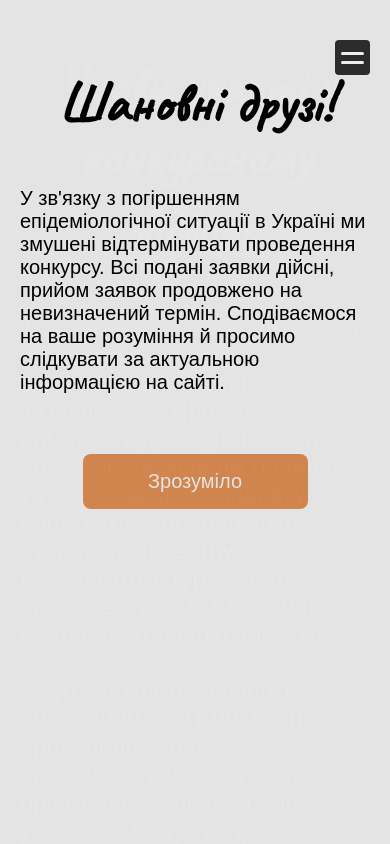
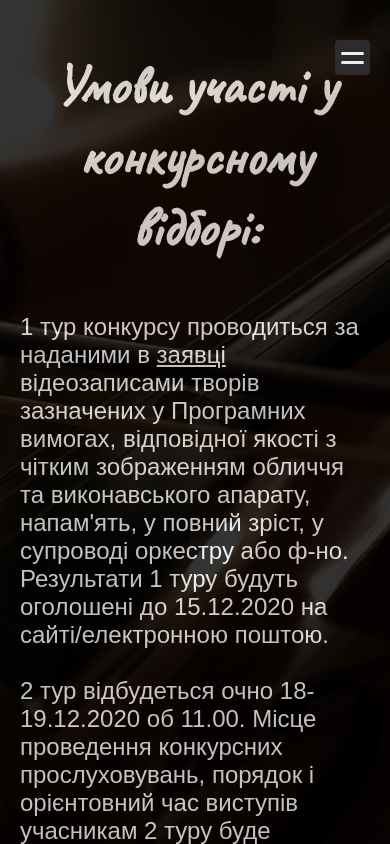
Before and after one commit to dan3si/ifo, a React (Create React App) app: page /competition in a window 390 px wide. Shown: the top 844 px of the page. Built offline with nearby package versions, Linux system fonts and the light colour scheme; the HTML template or start-up script is replaced by a standard one.

Commit message:
translated all texts

```diff
--- a/src/components/CompetitionRequirementsModule/StopCompetitionPopup/StopCompetitionPopup.module.scss
+++ /dev/null
@@ -1,75 +0,0 @@
-@import '../../../utils.scss';
-
-.darker {
-  position: fixed;
-  @extend %darker;
-  background: #000;
-  opacity: 0;
-  transition: 1s;
-}
-
-.darkerIsVisible {
-  opacity: 0.7;
-}
-
-.popup {
-  position: fixed;
-  top: -100%;
-  left: 50%;
-  background: $c-white;
-  opacity: 0.96;
-  transform: translate(-50%);
-  max-width: 600px;
-  width: 100%;
-  padding: 20px;
-  z-index: 1;
-  transition: 1s;
-  border-radius: 4px;
-}
-
-.popupIsVisible {
-  top: 30%;
-}
-
-.heading {
-  @extend %heading;
-  text-align: center;
-}
-
-.text {
-  font-size: 20px;
-  margin-top: 48px;
-}
-
-.close {
-  display: block;
-  margin: 60px auto 0;
-  height: 55px;
-  width: 225px;
-  border-radius: 8px;
-  border: none;
-  background: $c-orange;
-  cursor: pointer;
-  color: $c-white;
-  transition: 0.3s;
-  font-size: 20px;
-
-  &:hover {
-    transform: scale(1.05);
-  }
-}
-
-@media (max-width: 600px) {
-  .popup {
-    border-radius: 0;
-  }
-
-  .popupIsVisible {
-    top: 0;
-    height: 100%;
-  }
-
-  .heading {
-    margin-top: 48px;
-  }
-}
--- a/src/components/CompetitionRequirementsModule/StopCompetitionPopup/StopCompetitionPopup.tsx
+++ /dev/null
@@ -1,44 +0,0 @@
-import React, { useEffect, useState, useContext } from 'react';
-import styles from './StopCompetitionPopup.module.scss';
-import { CSSTransition } from 'react-transition-group';
-import cn from 'classnames';
-import { LangContext } from 'global/LangContext';
-
-export const StopCompetitionPopup = () => {
-  const [componentIsVisible, setComponentIsVisible] = useState(true);
-  const [popupIsVisible, setPopupIsVisible] = useState(false);
-  const [darkerIsVisible, setDarkerIsVisible] = useState(false);
-
-  useEffect(() => {
-    setPopupIsVisible(true);
-    setDarkerIsVisible(true);
-  }, []);
-
-  const { t } = useContext(LangContext);
-
-  if (!componentIsVisible) return null;
-
-  return (
-    <>
-      <div className={cn(styles.darker, { [styles.darkerIsVisible]: darkerIsVisible })} />
-      <div className={cn(styles.popup, { [styles.popupIsVisible]: popupIsVisible })}>
-        <h2 className={styles.heading}>{t('stopCompetitionPopup_heading')}</h2>
-
-        <p className={styles.text}>{t('stopCompetitionPopup_text')}</p>
-
-        <button
-          className={styles.close}
-          onClick={() => {
-            setPopupIsVisible(false);
-            setDarkerIsVisible(false);
-            setTimeout(() => {
-              setComponentIsVisible(false);
-            }, 1000);
-          }}
-        >
-          {t('stopCompetitionPopup_button_text')}
-        </button>
-      </div>
-    </>
-  );
-}
--- a/src/components/CompetitionRequirementsModule/StopCompetitionPopup/index.ts
+++ /dev/null
@@ -1 +0,0 @@
-export * from './StopCompetitionPopup';
--- a/src/pages/CompetitionRequirementsPage/CompetitionRequirementsPage.tsx
+++ b/src/pages/CompetitionRequirementsPage/CompetitionRequirementsPage.tsx
@@ -2,14 +2,12 @@ import React from 'react';
 import { Header } from 'components/HeaderModule';
 import { Footer } from 'components/FooterModule';
 import { CompetitionRequirements } from 'components/CompetitionRequirementsModule';
-import { StopCompetitionPopup } from '../../components/CompetitionRequirementsModule/StopCompetitionPopup';
 
 export const CompetitionRequirementsPage = () => {
   return (
     <>
       <Header />
       <CompetitionRequirements />
-      <StopCompetitionPopup />
       <Footer />
     </>
   );
--- a/src/pages/MainPage/MainPage.tsx
+++ b/src/pages/MainPage/MainPage.tsx
@@ -7,6 +7,7 @@ import { Competition } from 'components/CompetitionModule';
 import { Request } from 'components/RequestModule';
 import { Contacts } from 'components/ContactsModule';
 import { Footer } from 'components/FooterModule';
+import { StopCompetitionPopup } from '../../components/StopCompetitionPopup';
 
 export const MainPage = () => {
   return (
@@ -19,6 +20,7 @@ export const MainPage = () => {
       <Request />
       <Contacts />
       <Footer />
+      <StopCompetitionPopup />
     </>
   );
 }
```
Also changed, not shown: src/global/LangContext/translates.json (+20 -20 lines), 1 other file (tests, documents, lock files or other folders).
